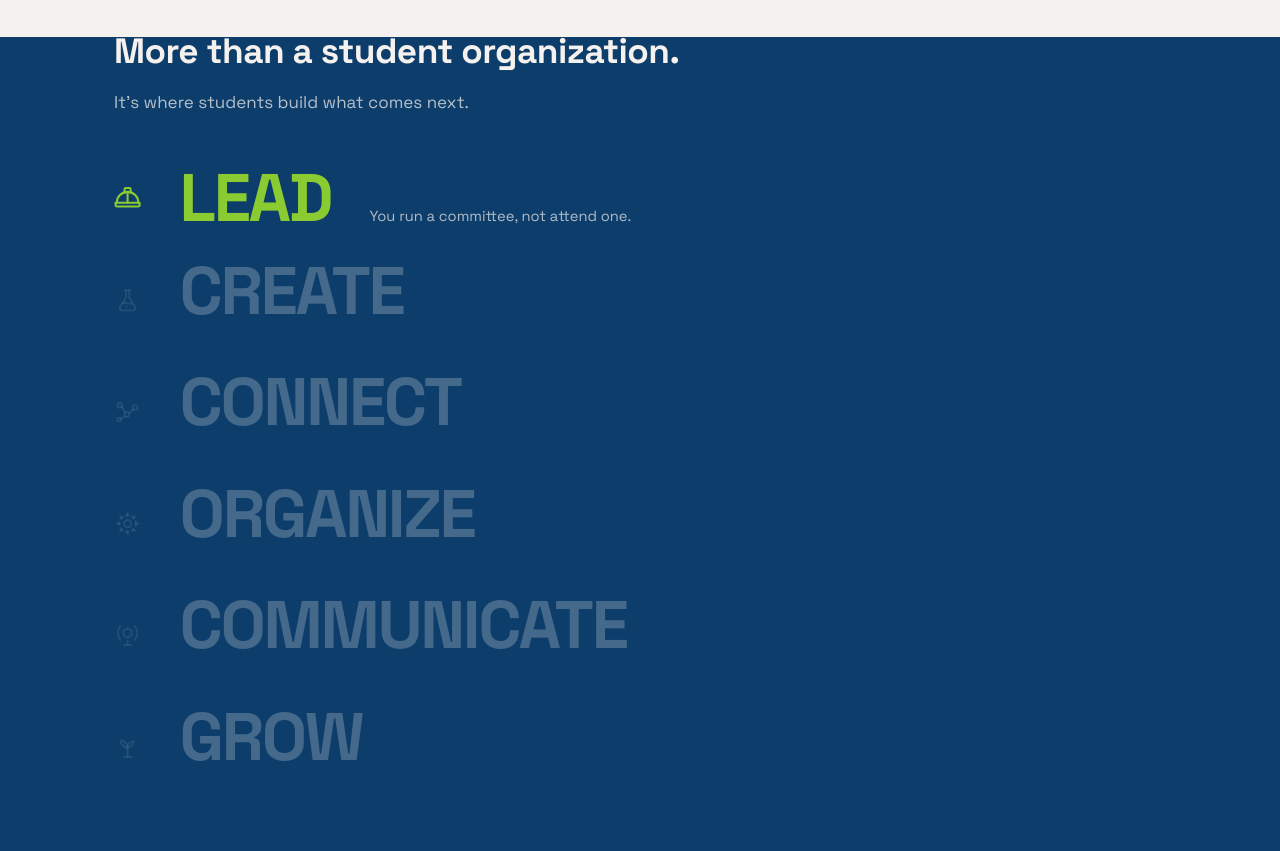
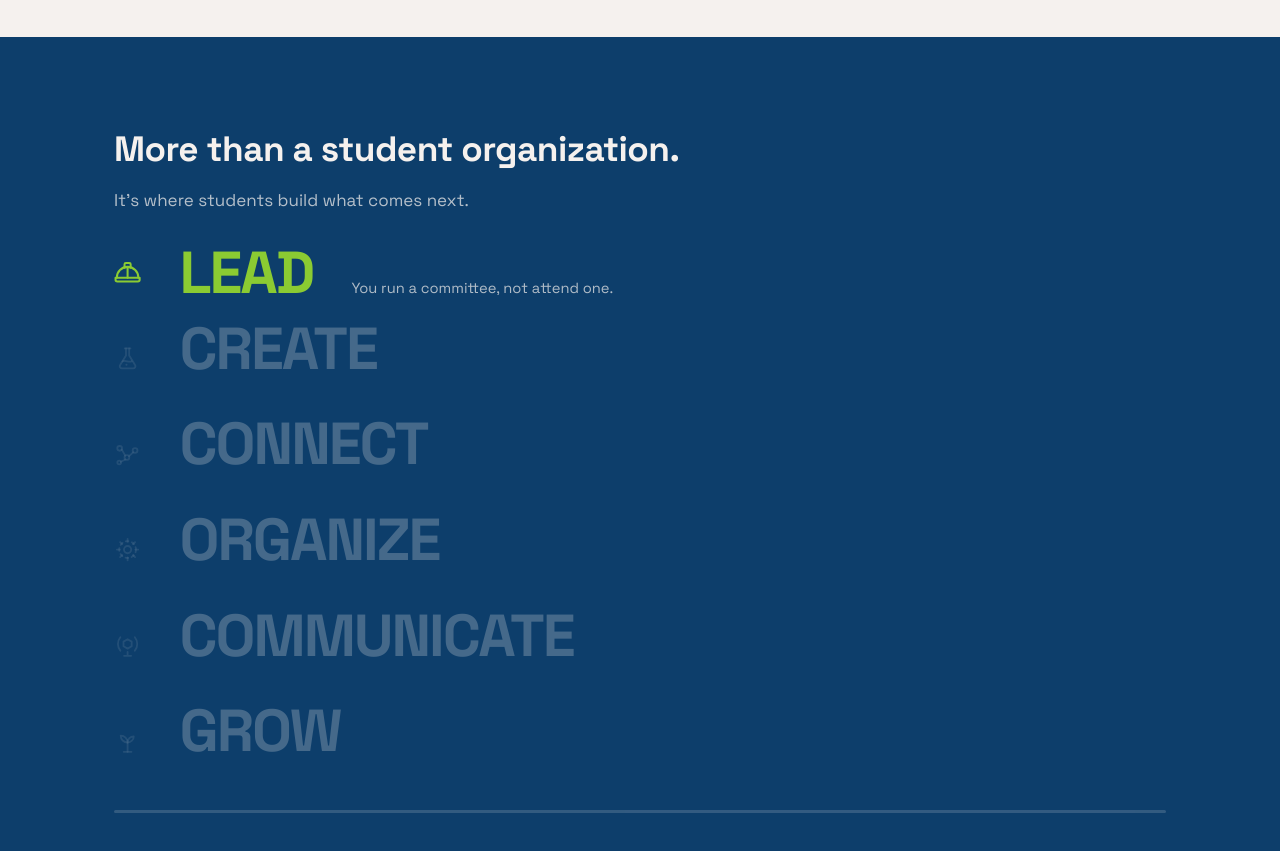
Before and after one commit to Sabra7/AIChE-KKU, a Next.js app: page /en in a window 1280 px wide. Shown: the part 2420-3271 px from the top of the page. Built offline with nearby package versions, Linux system fonts and the light colour scheme.

Commit message:
fix: correct the verification token and the pinned GAINS heading

```diff
--- a/app/(ar)/layout.tsx
+++ b/app/(ar)/layout.tsx
@@ -38,7 +38,8 @@ export const metadata: Metadata = {
     // Paste the token from Google Search Console here, from a property of type
     // "URL prefix". DNS verification is not an option while the site lives on
     // vercel.app, since we do not control that domain's records.
-    google: '',
+    // The token only — Next wraps it in the meta tag itself.
+    google: 'wIE6QzaD2FwUCRpzzJuGLDeLX_jgqAm9pWwIbXHex9A',
   },
 };
 
--- a/app/(en)/layout.tsx
+++ b/app/(en)/layout.tsx
@@ -37,7 +37,8 @@ export const metadata: Metadata = {
     // Paste the token from Google Search Console here, from a property of type
     // "URL prefix". DNS verification is not an option while the site lives on
     // vercel.app, since we do not control that domain's records.
-    google: '',
+    // The token only — Next wraps it in the meta tag itself.
+    google: 'wIE6QzaD2FwUCRpzzJuGLDeLX_jgqAm9pWwIbXHex9A',
   },
 };
 
--- a/app/globals.css
+++ b/app/globals.css
@@ -70,6 +70,10 @@
   --r-sm: 7px;
   --r-md: 14px;
   --r-lg: 20px;
+
+  /* The fixed header's height. The pinned Gains stage has to subtract it,
+     so it cannot stay a magic number inside .hdr__in. */
+  --hdr-h: 66px;
 
   --shell: 1180px;
   --gutter: clamp(1.25rem, 5vw, 4rem);
@@ -181,7 +185,7 @@ a{ color:inherit; }
 .hdr.stuck{ border-bottom-color:var(--rule); }
 .hdr__in{
   display:flex; align-items:center; gap:1.25rem;
-  height:66px;
+  height:var(--hdr-h);
 }
 .brand{
   display:flex; align-items:center; gap:.6rem;
@@ -621,7 +625,7 @@ html[lang="ar"] .hero h1{ line-height:1.45; }
 .gains{ background:var(--ink); color:var(--bg); }
 /* Tighter than the global section head: the stage is one viewport tall and the
    head shares it with six rows, so the standard gap would push them off. */
-.gains .sect__head{ margin-bottom:2.2rem; }
+.gains .sect__head{ margin-bottom:clamp(1rem,2.6svh,2.2rem); }
 /* Smaller than a normal section head: this one shares the pinned stage with
    six rows, so it cannot take the full --t-2xl without crowding them. */
 .gains .sect__head h2{ color:var(--bg); font-size:clamp(1.4rem,3.4vw,2.2rem); }
@@ -633,15 +637,23 @@ html[lang="ar"] .hero h1{ line-height:1.45; }
 .gains__pin{
   position:sticky; top:0;
   height:100svh;
-  display:flex; align-items:center;
+  display:flex; align-items:flex-start;
   overflow:hidden;
+  /* The header is fixed and translucent, so content centred in a full-viewport
+     box sits underneath it and reads through the blur. Centre in what the
+     header leaves instead. */
+  padding-top:var(--hdr-h);
 }
-.gains__stage{ width:100%; }
+/* Safe centring: auto margins centre the stage while it fits, then collapse to
+   zero once it does not, so a short window pushes the overflow off the BOTTOM.
+   `align-items:center` would split the overflow evenly and hide the heading
+   behind the header — which is exactly the bug this replaced. */
+.gains__stage{ width:100%; margin-block:auto; }
 
 .gainlist{ list-style:none; margin:0; padding:0; }
 .gain{
   display:flex; align-items:baseline; gap:clamp(1rem,3vw,2.5rem);
-  padding-block:clamp(.35rem,1.1vw,.7rem);
+  padding-block:clamp(.2rem,.85svh,.7rem);
   opacity:.24;
   transition:opacity .45s var(--ease);
 }
@@ -654,7 +666,11 @@ html[lang="ar"] .hero h1{ line-height:1.45; }
 }
 .gain__w{
   font-family:var(--font-en); font-weight:700;
-  font-size:clamp(1.9rem,6.2vw,4.2rem);
+  /* Capped against viewport height as well as width: the stage is one screen
+     tall, and six rows sized only by width overflow a short laptop window —
+     which pushed the heading up under the header. On narrow screens vw is
+     still the smaller term, so phones are unaffected. */
+  font-size:clamp(1.9rem,min(6.2vw,7.4svh),4.2rem);
   letter-spacing:-.035em; line-height:1.05;
   flex:none;
   transition:color .45s var(--ease);
@@ -673,7 +689,7 @@ html[lang="ar"] .hero h1{ line-height:1.45; }
 
 .gains__rule{
   height:3px; border-radius:999px; background:rgba(245,241,238,.16);
-  margin-top:2.5rem; position:relative; overflow:hidden;
+  margin-top:clamp(1.1rem,2.6svh,2.5rem); position:relative; overflow:hidden;
 }
 .gains__rule i{
   position:absolute; inset:0; background:var(--accent); border-radius:999px;
```
